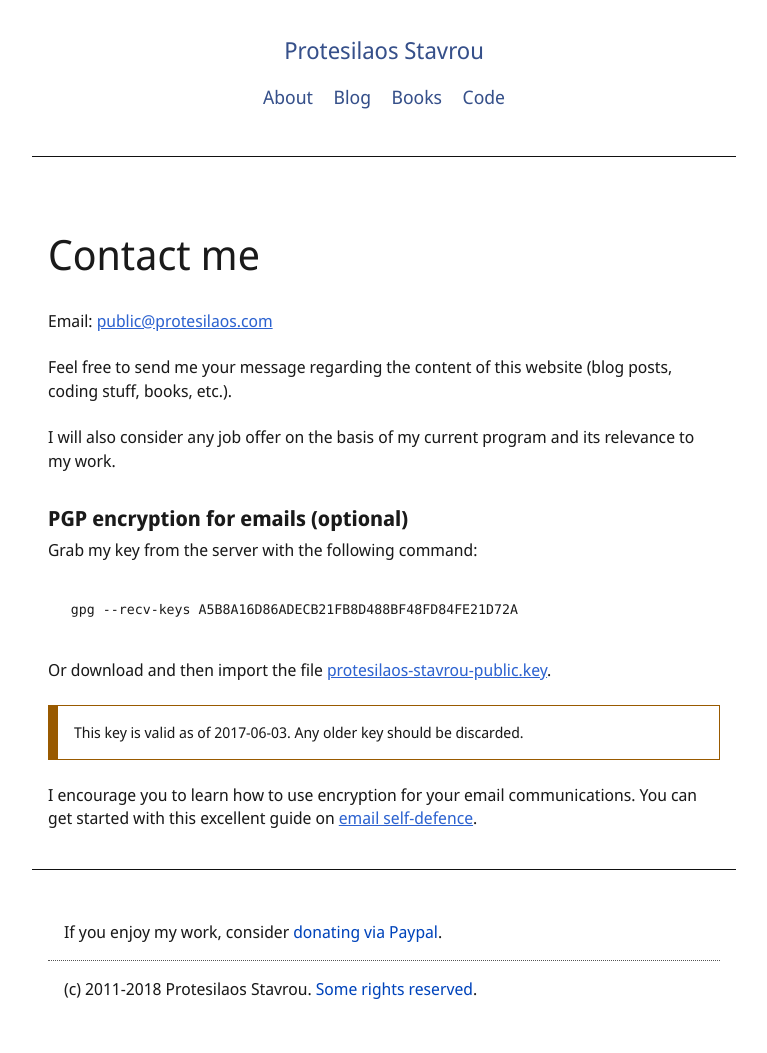
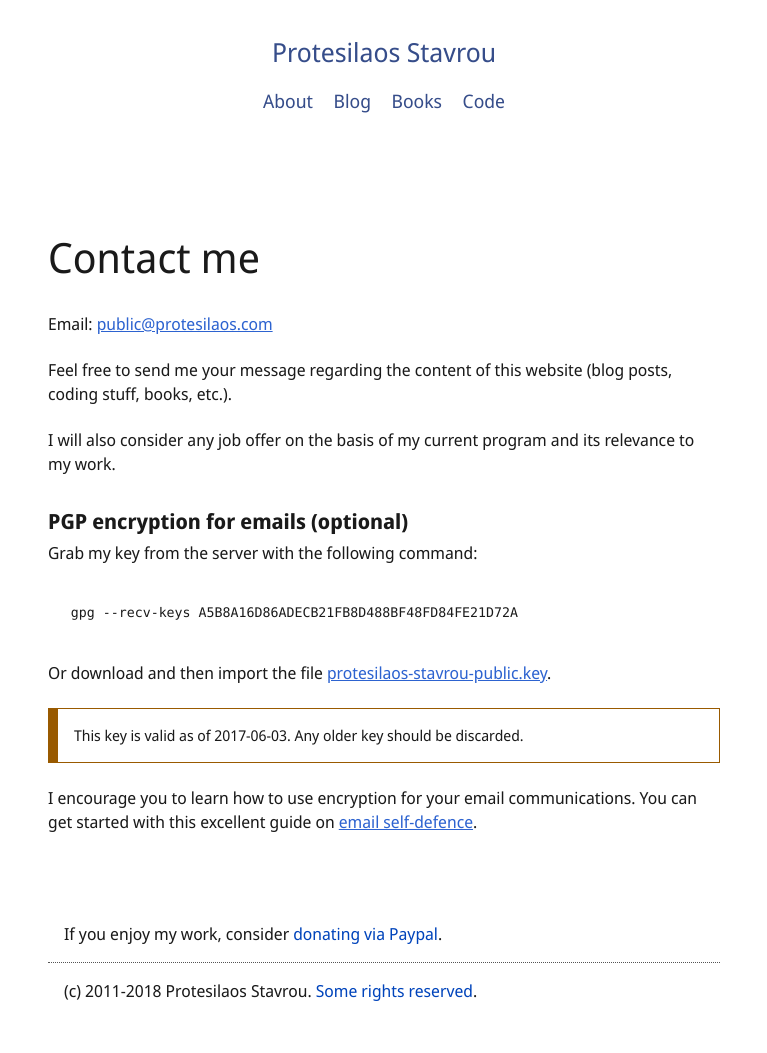
Before and after one commit to protesilaos/protesilaos.github.io, a Jekyll site: the page built from _pages/contact.md, in a window 1280 px wide. Shown: the whole page, without its empty margins (256-1023 px from the left). Built offline with Jekyll 4.4.1, drawn with Linux system fonts in a browser that asks for light colours.

Commit message:
Adjustments. Remove header/footer borders. Add brandbgalt for viewport < desktop.

```diff
--- a/_sass/_footer.scss
+++ b/_sass/_footer.scss
@@ -1,7 +1,11 @@
 .footer {
     @extend %clearfix;
 
-    background: $basebg;
+    @include desktop {
+        background: $brandbg;
+    }
+
+    background: $brandbgalt;
     color: $basefg;
 }
 
@@ -9,8 +13,6 @@
     @extend %clearfix;
 
     @include fluid-width-measure;
-
-    @include border-section-main(top);
 
     @include fluid-font-size($msize);
 
--- a/_sass/_header.scss
+++ b/_sass/_header.scss
@@ -1,7 +1,11 @@
 .header {
     @extend %clearfix;
 
-    background: $brandbg;
+    @include desktop {
+        background: $brandbg;
+    }
+
+    background: $brandbgalt;
     color: $brandfg;
 }
 
@@ -9,8 +13,6 @@
     @extend %clearfix;
 
     @include fluid-width-measure;
-
-    @include border-section-main(bottom);
 
     @include fluid-font-size($lsize);
 
@@ -26,10 +28,10 @@
     max-width: 100%;
 
     .header-logo {
-        @include fluid-font-size($xxlsize);
+        @include fluid-font-size($xxxlsize);
 
         display: block;
-        font-size: $xxlsize;
+        font-size: $xxxlsize;
         padding: 0;
     }
 
--- a/_sass/_variables.scss
+++ b/_sass/_variables.scss
@@ -7,10 +7,11 @@
 // For header and footer sections
 // WCAG AAA compliant
 $brandbg: #ffffff;
+$brandbgalt: #efefef;
 $brandfg: #1a1a1a;
 $brandfgalt: #4a4a4a;
-$brandlink: #36508a;
-$brandlinkalt: #96205a;
+$brandlink: #364d8a;
+$brandlinkalt: #86208a;
 
 // Palette for content elements (header uses brand colours)
 // -----------------------------------------------------------------------------
@@ -235,11 +236,7 @@ $mono: "SFMono-Regular", Monaco, Consolas, Hack, 'DejaVu Sans Mono', monospace;
     border-#{$border-position}: $border-width $border-style $border-color;
 }
 
-@mixin border-section-main($position: bottom) { // Used in header, footer
-    @include border($position, $border-width-thin, solid, $border-color-dark-0);
-}
-
-@mixin border-section-divider($position: bottom) { // Used by nextprev module
+@mixin border-section-divider($position: bottom) { // Used by nextprev module, index section headings
     @include border($position, $border-width-thin, dashed, $border-color-dark-1);
 }
 
```
